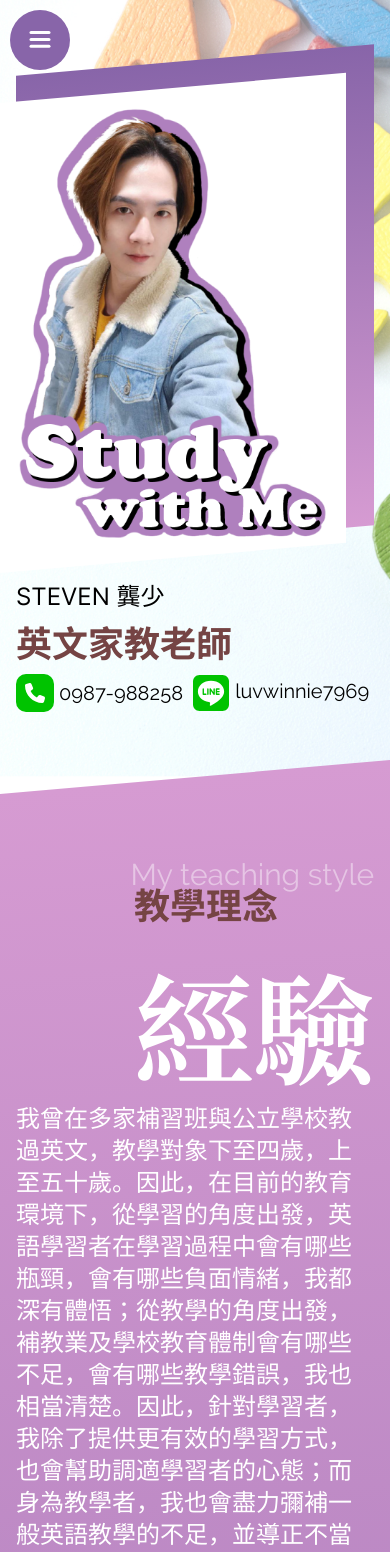
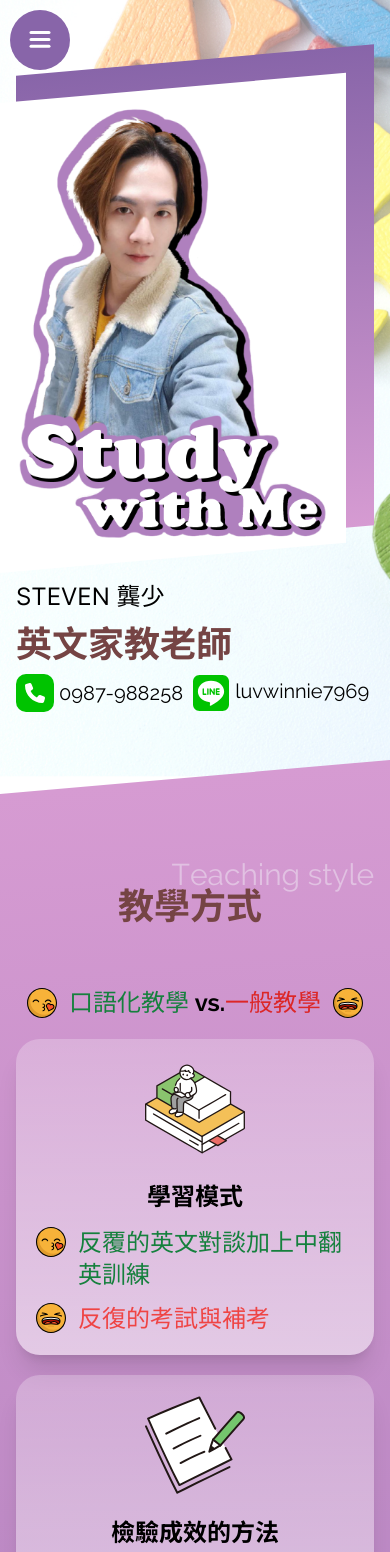
Before and after one commit to KuzminaPolina/english-teacher-website, a React (Vite) app: page / in a window 390 px wide. Shown: the top 1552 px of the page. Built offline with nearby package versions, Linux system fonts and the light colour scheme; a web font is replaced by a local one.

Commit message:
swap sections, update menu

```diff
--- a/src/App.tsx
+++ b/src/App.tsx
@@ -1,4 +1,4 @@
-import { Navbar, About, Contacts, Reviews, Teaching, Hero, Footer } from "./components";
+import { Navbar, TeachingStyle, TrialSession, Reviews, Philosophy, Hero, Footer } from "./components";
 
 function App() {
   return (
@@ -8,10 +8,10 @@ function App() {
         <Hero />
       </header>
       <main>
-        <About />
+        <TeachingStyle />
         <Reviews />
-        <Contacts />
-        <Teaching />
+        <TrialSession />
+        <Philosophy />
       </main>
       <footer>
         <Footer/>
--- a/src/components/About.tsx
+++ b/src/components/Philosophy.tsx
@@ -1,11 +1,11 @@
 import { experience } from "../constants";
 
-const About = () => {
+const Philosophy = () => {
   return (
-    <section id="about" className="diagonal px-4 md:px-10 lg:px-32 py-20">
+    <section id="teaching philosophy" className="px-4 md:px-10 lg:px-32 py-28">
       <div className="max-w-[80rem] mx-auto">
-        <div className="relative pb-10">
-          <p className="text-3xl md:text-6xl font-raleway text-[#ffffff6e] text-right">
+        <div className="relative mb-20">
+          <p className="text-3xl md:text-6xl font-raleway text-[#c8b0c9] text-right">
             {experience.headerEng}
           </p>
           <h2 className="text-4xl md:text-5xl text-[#754444] font-notoSans font-bold text-right mr-24 md:mr-[280px] mt-[-10px] z-20">
@@ -14,31 +14,31 @@ const About = () => {
         </div>
         <div className="flex flex-col gap-5 md:gap-0 md:grid grid-cols-2">
           <div className="w-full h-[100%] flex justify-end items-center">
-            <p className="m-0 p-0 text-white text-[120px] md:text-[10rem] leading-none text-right font-noto font-bold">
+            <p className="m-0 p-0 text-[#754444] text-[120px] md:text-[10rem] leading-none text-right font-noto font-bold">
               {experience.word1}
             </p>
           </div>
-          <p className="text-white text-2xl max-w-[600px] mr-0 ml-auto font-inter">
+          <p className="text-[#754444] text-2xl max-w-[600px] mr-0 ml-auto font-inter">
             {experience.paragraph1}
           </p>
         </div>
         <div className="flex flex-col-reverse gap-5 md:gap-0 md:grid grid-cols-2">
-          <p className="text-white font-inter text-2xl max-w-[600px]">
+          <p className="text-[#754444] font-inter text-2xl max-w-[600px]">
             {experience.paragraph2}
           </p>
           <div className="w-full h-[100%] flex justify-start items-center">
-            <p className="m-0 p-0 text-white text-[120px] md:text-[10rem] leading-none text-right font-noto font-bold">
+            <p className="m-0 p-0 text-[#754444] text-[120px] md:text-[10rem] leading-none text-right font-noto font-bold">
               {experience.word2}
             </p>
           </div>
         </div>
         <div className="flex flex-col gap-5 md:gap-0 md:grid grid-cols-2">
           <div className="w-full h-[100%] flex justify-end items-center">
-            <p className="m-0 p-0 text-white text-[120px] md:text-[10rem] leading-none text-right font-noto font-bold">
+            <p className="m-0 p-0 text-[#754444] text-[120px] md:text-[10rem] leading-none text-right font-noto font-bold">
               {experience.word3}
             </p>
           </div>
-          <p className="text-white font-inter text-2xl max-w-[600px] mr-0 ml-auto">
+          <p className="text-[#754444] font-inter text-2xl max-w-[600px] mr-0 ml-auto">
             {experience.paragraph3}
           </p>
         </div>
@@ -47,4 +47,4 @@ const About = () => {
   );
 };
 
-export default About;
+export default Philosophy;
--- a/src/components/Contacts.tsx
+++ b/src/components/TrialSession.tsx
@@ -1,7 +1,7 @@
 import { heroSection } from "../constants";
 import { booking } from "../constants";
 
-const Contacts = () => {
+const TrialSession = () => {
   return (
     <section id="trial" className="diagonal px-4 md:px-10 lg:px-32 py-28">
       <div className="max-w-[80rem] mx-auto mb-10 md:mb-24">
@@ -39,4 +39,4 @@ const Contacts = () => {
   );
 };
 
-export default Contacts;
+export default TrialSession;
--- a/src/components/index.tsx
+++ b/src/components/index.tsx
@@ -1,9 +1,9 @@
 import Navbar from "./Navbar";
-import About from "./About";
+import TeachingStyle from "./TeachingStyle";
 import Hero from "./Hero";
-import Contacts from "./Contacts";
+import TrialSession from "./TrialSession";
 import Reviews from "./Reviews";
-import Teaching from "./Teaching";
+import Philosophy from "./Philosophy";
 import Footer from "./Footer";
 
-export { Navbar, About, Contacts, Reviews, Teaching, Footer, Hero };
+export { Navbar, TeachingStyle, TrialSession, Reviews, Philosophy, Footer, Hero };
--- a/src/constants/index.tsx
+++ b/src/constants/index.tsx
@@ -13,8 +13,8 @@ import {
 
 export const navLinks = [
   {
-    id: "about",
-    title: "教學理念",
+    id: "Teaching Style",
+    title: "教學方式",
   },
   {
     id: "reviews",
@@ -25,8 +25,8 @@ export const navLinks = [
     title: " 預定試教",
   },
   {
-    id: "teaching",
-    title: "教學方式",
+    id: "teaching philosophy",
+    title: "教學理念",
   },
 ];
 
@@ -46,7 +46,7 @@ export const heroSection = {
 };
 
 export const experience = {
-  headerEng: "My teaching style",
+  headerEng: "Teaching philosophy",
   headerCn: "教學理念",
   word1: "經驗",
   paragraph1:
--- a/src/index.css
+++ b/src/index.css
@@ -158,6 +158,10 @@ body {
   object-fit: cover;
 }
 
+.gradient-bg {
+  background-image: linear-gradient(to bottom, #ffffff3f 0%, #ffffff86 100%);
+}
+
 .circle {
   width: 150px;
   height: 150px;
```
Also changed, not shown: src/components/TeachingStyle.tsx (renamed from src/components/Teaching.tsx, +10 -9 lines).
